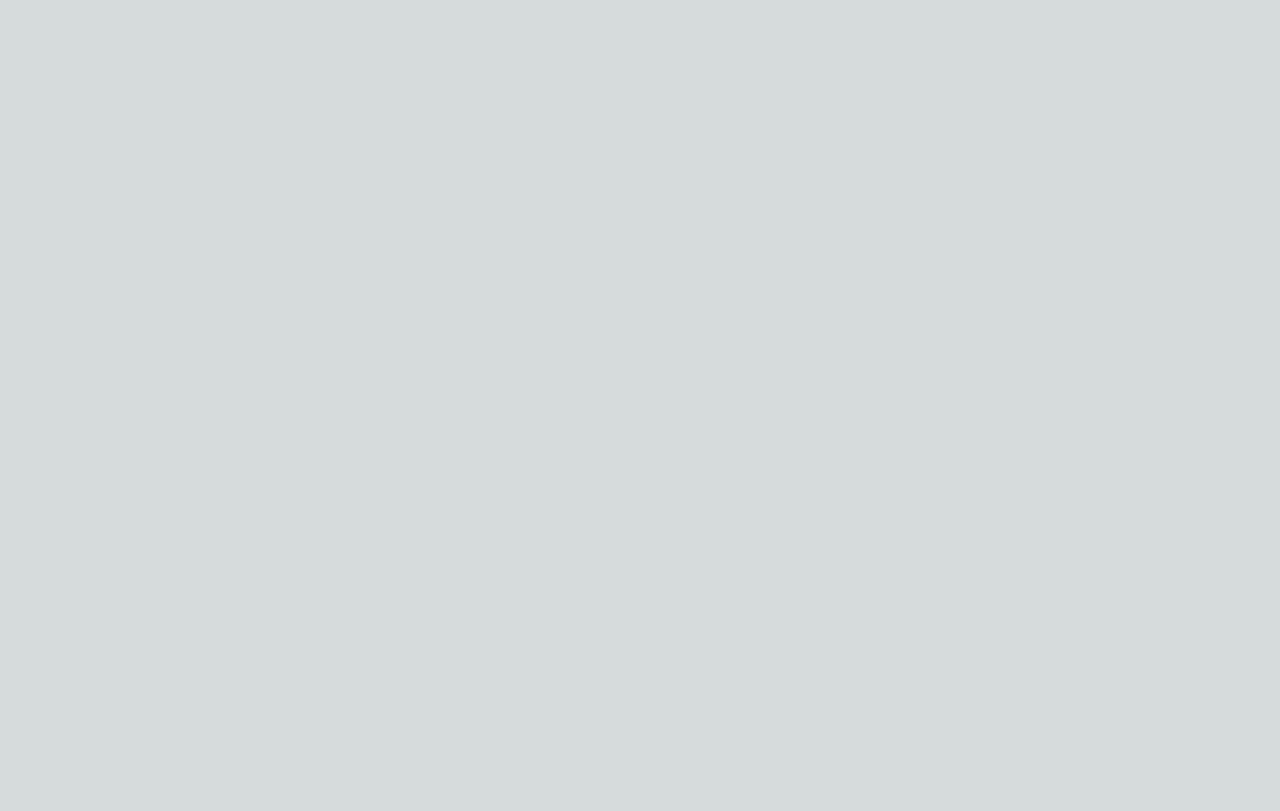
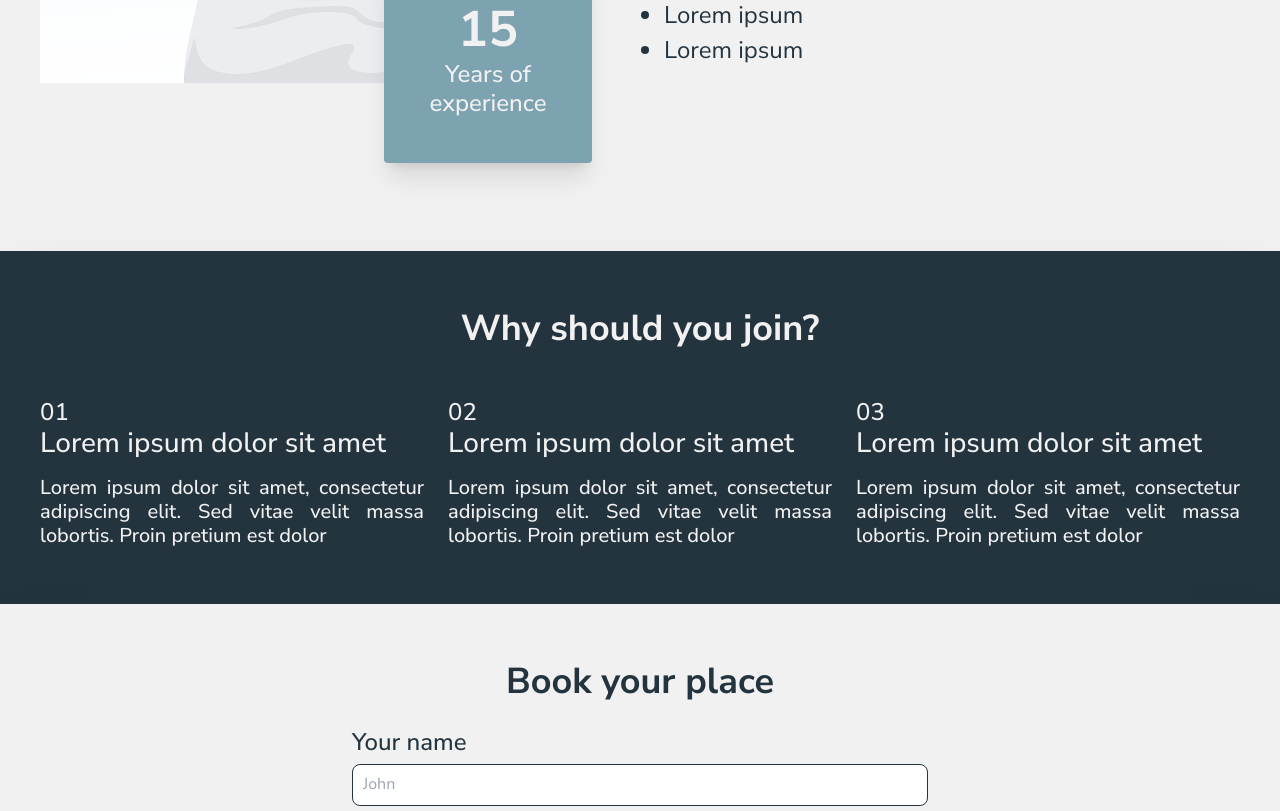
Before and after one commit to guritaalexandru/roots-to-global, a Next.js app: page / in a window 1280 px wide. Shown: the part 1986-2797 px from the top of the page. Before the commit the page ends 800 px from the top, so only its background shows below. Built offline with nearby package versions, Linux system fonts and the light colour scheme.

Commit message:
Main desktop done

```diff
--- a/app/globals.css
+++ b/app/globals.css
@@ -13,7 +13,6 @@
   html,
   body {
     max-width: 100vw;
-    overflow-x: hidden;
   }
   h1 {
     @apply text-[48px] mb-6 font-bold text-justify;
@@ -27,7 +26,7 @@
   p {
     @apply text-[24px] font-medium text-justify;
   }
-  span{
+  span, label{
     @apply text-[24px] font-medium;
   }
   button {
--- a/js/components/Public/Sections/BookSection.jsx
+++ b/js/components/Public/Sections/BookSection.jsx
@@ -1,8 +1,88 @@
 import React from 'react';
+import {BOOKING_CONTENT,} from '@/js/utils/content';
 
 function BookSection(props) {
 	return (
-		<div>Book</div>
+		<section id={ 'BookSection' }>
+			<div className={ 'bg-light-shade text-dark-shade' }>
+				<div className={ 'content-container py-14' }>
+					<h2 className={ 'text-center' }>
+						{BOOKING_CONTENT.TITLE}
+					</h2>
+					<form className={ ' max-w-xl mx-auto' }>
+						<div className="mb-6">
+							<label
+								htmlFor="name"
+								className="block mb-2 font-medium text-gray-900 dark:text-white">
+								Your name
+							</label>
+							<input
+								type="name"
+								id="name"
+								className="bg-gray-50 border border-gray-300 text-gray-900 rounded-lg focus:ring-blue-500 focus:border-blue-500 block w-full p-2.5 dark:bg-gray-700 dark:border-gray-600 dark:placeholder-gray-400 dark:text-white dark:focus:ring-blue-500 dark:focus:border-blue-500"
+								placeholder="John"
+								required/>
+						</div>
+						<div className="mb-6">
+							<label
+								htmlFor="surname"
+								className="block mb-2 font-medium text-gray-900 dark:text-white">
+								Your surname
+							</label>
+							<input
+								type="surname"
+								id="surname"
+								className="bg-gray-50 border border-gray-300 text-gray-900 rounded-lg focus:ring-blue-500 focus:border-blue-500 block w-full p-2.5 dark:bg-gray-700 dark:border-gray-600 dark:placeholder-gray-400 dark:text-white dark:focus:ring-blue-500 dark:focus:border-blue-500"
+								placeholder="Doe"
+								required/>
+						</div>
+						<div className="mb-6">
+							<label
+								htmlFor="email"
+								className="block mb-2 font-medium text-gray-900 dark:text-white">Your
+								email</label>
+							<input
+								type="email"
+								id="email"
+								className="bg-gray-50 border border-gray-300 text-gray-900 rounded-lg focus:ring-blue-500 focus:border-blue-500 block w-full p-2.5 dark:bg-gray-700 dark:border-gray-600 dark:placeholder-gray-400 dark:text-white dark:focus:ring-blue-500 dark:focus:border-blue-500"
+								placeholder="name@flowbite.com"
+								required/>
+						</div>
+						<div className="mb-6">
+							<label
+								htmlFor="phone"
+								className="block mb-2 font-medium text-gray-900 dark:text-white">
+								Your phone number
+							</label>
+							<input
+								type="phone"
+								id="phone"
+								className="bg-gray-50 border border-gray-300 text-gray-900 rounded-lg focus:ring-blue-500 focus:border-blue-500 block w-full p-2.5 dark:bg-gray-700 dark:border-gray-600 dark:placeholder-gray-400 dark:text-white dark:focus:ring-blue-500 dark:focus:border-blue-500"
+								placeholder=" +40 721 123 456"
+								required/>
+						</div>
+						<div className="mb-6">
+							<label
+								htmlFor="countries"
+								className="block mb-2 font-medium text-gray-900 dark:text-white">Select your
+								country</label>
+							<select
+								id="countries"
+								className="bg-gray-50 border border-gray-300 text-gray-900 rounded-lg focus:ring-blue-500 focus:border-blue-500 block w-full p-2.5 dark:bg-gray-700 dark:border-gray-600 dark:placeholder-gray-400 dark:text-white dark:focus:ring-blue-500 dark:focus:border-blue-500">
+								<option>08.07.2023 - 20:00</option>
+								<option>09.07.2023 - 20:00</option>
+								<option>10.07.2023 - 20:00</option>
+								<option>11.07.2023 - 20:00</option>
+							</select>
+						</div>
+						<button
+							type="submit"
+							className="main-button bg-dark-shade text-light-shade">Submit
+						</button>
+					</form>
+				</div>
+			</div>
+		</section>
 	);
 }
 
--- a/js/utils/content.js
+++ b/js/utils/content.js
@@ -72,3 +72,7 @@ export const ABOUT_CONTENT_T2 = {
 		}
 	],
 };
+
+export const BOOKING_CONTENT = {
+	TITLE: 'Book your place',
+};
```
